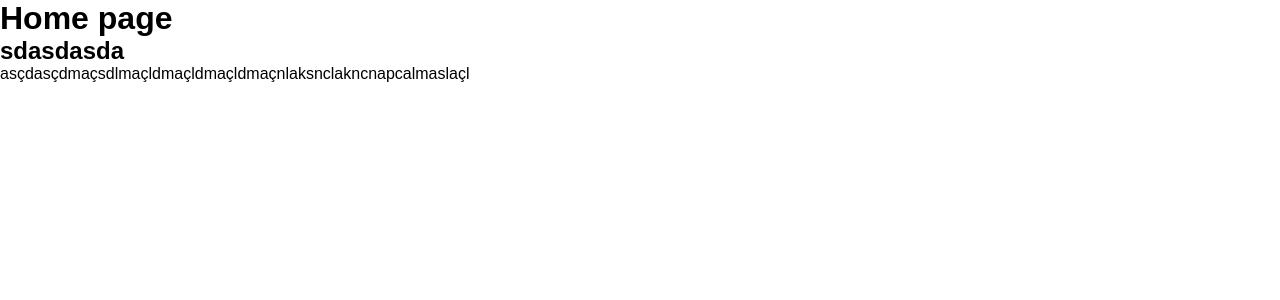
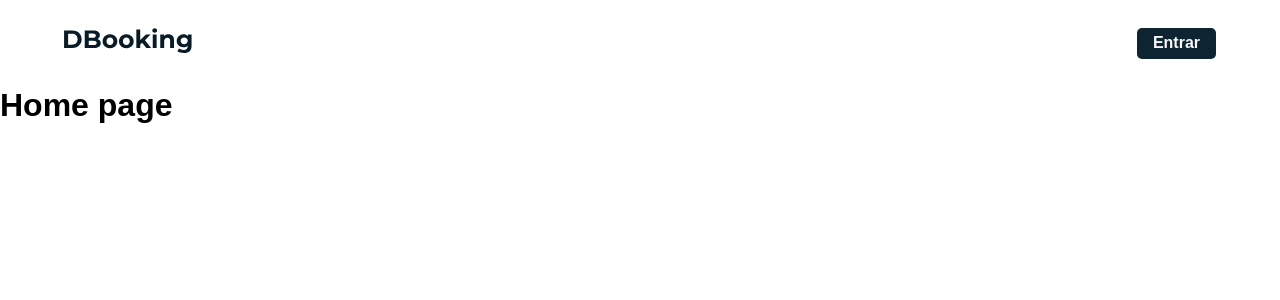
Before and after one commit to MateusOli21/dbooking-web, a React (Create React App) app: page / in a window 1280 px wide. Shown: the top 300 px of the page. Built offline with nearby package versions, Linux system fonts and the light colour scheme.

Commit message:
Stylized Header component.

```diff
--- /dev/null
+++ b/src/components/Header/index.js
@@ -0,0 +1,35 @@
+import React from "react";
+
+import Logo from "../../assets/logo.svg";
+
+import {
+  Wrapper,
+  LogoContainer,
+  NavContainer,
+  NavOption,
+  NavButton,
+} from "./styles";
+
+export default function Header({ isAuth }) {
+  return (
+    <Wrapper isAuth={isAuth}>
+      <LogoContainer>
+        <img src={Logo} alt="logo" />
+      </LogoContainer>
+      <NavContainer>
+        {isAuth ? (
+          <>
+            <NavOption>Home</NavOption>
+            <NavOption>Reserva</NavOption>
+            <NavOption>Delivery</NavOption>
+            <NavOption>
+              <NavButton>Sair</NavButton>
+            </NavOption>
+          </>
+        ) : (
+          <NavButton>Entrar</NavButton>
+        )}
+      </NavContainer>
+    </Wrapper>
+  );
+}
--- /dev/null
+++ b/src/components/Header/styles.js
@@ -0,0 +1,42 @@
+import styled from "styled-components";
+
+import { theme } from "../../styles/global";
+
+export const Wrapper = styled.div`
+  display: flex;
+  align-items: center;
+  justify-content: space-between;
+  padding: 2rem 3rem;
+  background: ${({ isAuth }) => (isAuth ? theme.primaryLight : "transparent")};
+
+  @media (min-width: 620px) {
+    padding: 1.75rem 4rem;
+  }
+`;
+
+export const LogoContainer = styled.div``;
+
+export const NavContainer = styled.ul`
+  display: flex;
+  align-items: center;
+`;
+
+export const NavOption = styled.li`
+  color: ${theme.white};
+  margin-left: 1rem;
+  font-weight: 700;
+`;
+
+export const NavButton = styled.button`
+  padding: 0.4rem 1rem;
+  border: 0;
+  border-radius: 5px;
+  background: ${theme.secondary};
+  color: ${theme.white};
+  font-weight: 700;
+  margin-left: 0.25rem;
+
+  &:hover {
+    background: ${theme.secondaryDark};
+  }
+`;
--- a/src/pages/Home/index.js
+++ b/src/pages/Home/index.js
@@ -4,8 +4,6 @@ export default function Home() {
   return (
     <div>
       <h1>Home page</h1>
-      <h2>sdasdasda</h2>
-      <p>asçdasçdmaçsdlmaçldmaçldmaçldmaçnlaksnclakncnapcalmaslaçl</p>
     </div>
   );
 }
--- a/src/pages/_layout/auth/index.js
+++ b/src/pages/_layout/auth/index.js
@@ -1,7 +1,14 @@
 import React from "react";
+
+import Header from "../../../components/Header";
 
 import { Wrapper } from "../../../styles/global";
 
 export default function AuthLayout({ children }) {
-  return <Wrapper>{children}</Wrapper>;
+  return (
+    <Wrapper>
+      <Header isAuth={true} />
+      {children}
+    </Wrapper>
+  );
 }
--- a/src/pages/_layout/default/index.js
+++ b/src/pages/_layout/default/index.js
@@ -1,7 +1,14 @@
 import React from "react";
+
+import Header from "../../../components/Header";
 
 import { Wrapper } from "../../../styles/global";
 
 export default function DefaultLayout({ children }) {
-  return <Wrapper>{children}</Wrapper>;
+  return (
+    <Wrapper>
+      <Header isAuth={false} />
+      {children}
+    </Wrapper>
+  );
 }
```
Also changed, not shown: src/assets/logo.svg (added).
